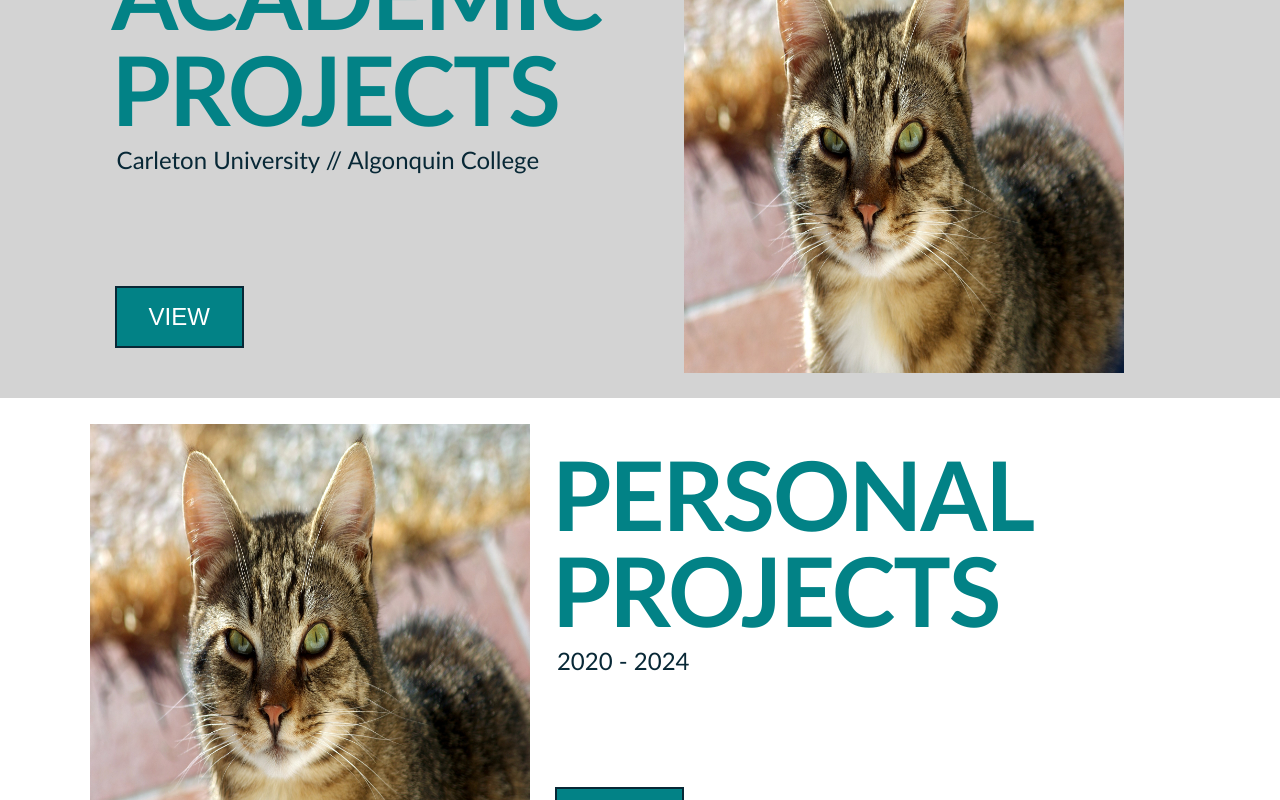
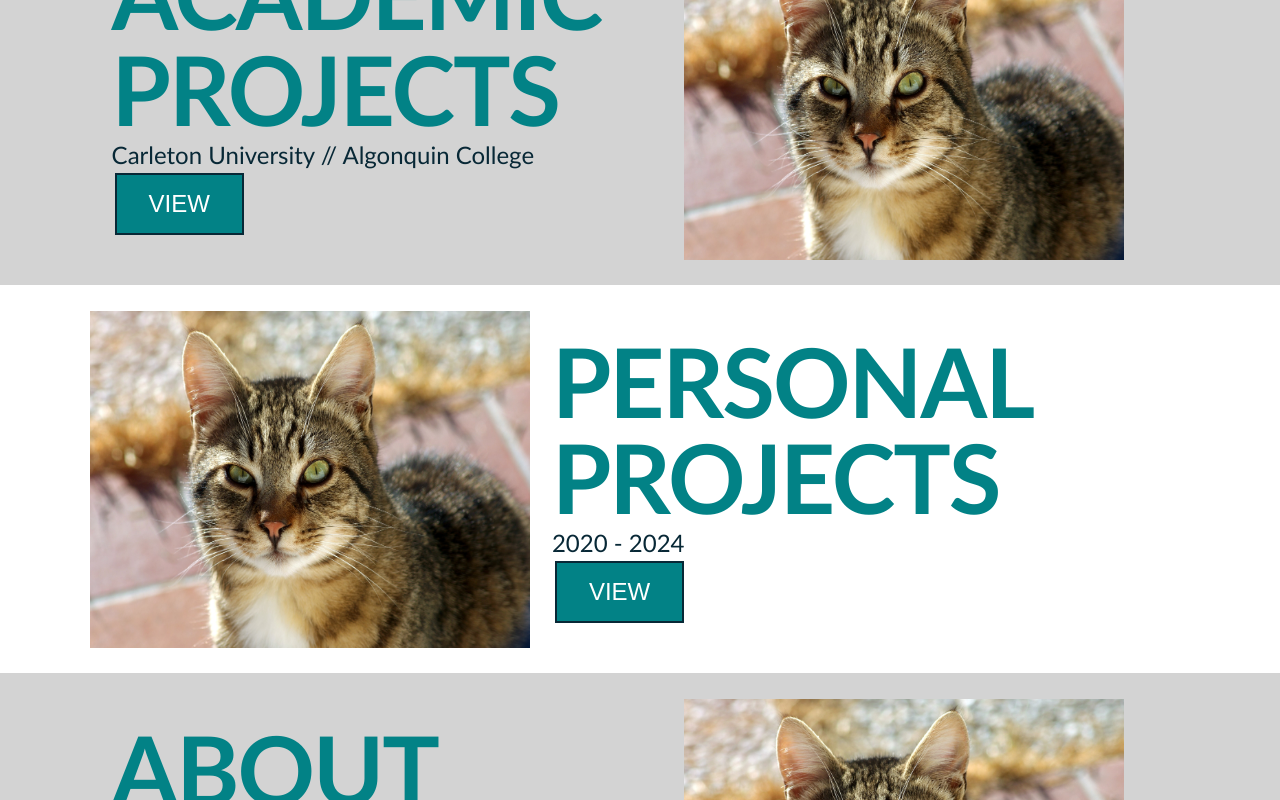
Before and after one commit to wakandacat/ellena-tzavelas, a React (Vite) app: page / in a window 1280 px wide. Shown: the part 960-1760 px from the top of the page. Built offline with nearby package versions, Linux system fonts and the light colour scheme.

Commit message:
basic about page

```diff
--- a/src/index.css
+++ b/src/index.css
@@ -51,14 +51,6 @@ body {
   top: 0%;
 }
 
-.sub-title{
-  margin: 5px;
-  font-weight: 400;
-  font-size: 1.5em;
-  color: var(--detail-color-2);
-  padding-bottom: 100px;
-}
-
 .nav-button {
   padding: 10px 15px;
   margin: 3px;
@@ -98,6 +90,13 @@ body {
   color: var(--detail-color);
 }
 
+.sub-title{
+  margin: 0px;
+  font-weight: 400;
+  font-size: 1.5em;
+  color: var(--detail-color-2);
+}
+
 a {
   text-decoration: none;
   color: var(--detail-color-2);
@@ -107,3 +106,7 @@ a {
 a:hover {
   color: var(--text-color);
 }
+
+.blurb {
+  color: var(--text-color);
+}
--- a/src/pageComponents/AboutPage.jsx
+++ b/src/pageComponents/AboutPage.jsx
@@ -1,11 +1,25 @@
 import React from "react";
-import Temp from '../aboutpageComponents/Temp.jsx';
+import '../styles/Cards.css';
+import '../styles/AboutPage.css';
 
 function AboutPage() {
 
     return (
         <>
-            <Temp/>
+            <div className="page-top card">
+                <div id="flex-container">
+                    <h1 className="title">ABOUT</h1>
+                    <h2 className="sub-title">ELLENA TZAVELAS</h2>
+                    <h3 className="blurb">hey guys its me this is temp text okkkkkkk teehee skjhgjk hjk hjkjkhjkhjhjjh fdbh gfhn fghn sg fg nfg hfgs hgfhn fgtsh gfhn gh gfh</h3>
+                </div>
+                <img src='src\assets\cat.jpg'/>
+            </div>
+            <div className="page-bottom card">
+                <div id="flex-container">
+                    <h2 className="sub-title">RESUME</h2>
+                    <h3 className="blurb">hey guys its me this is temp text okkkkkkk teehee skjhgjk hjk hjkjkhjkhjhjjh fdbh gfhn fghn sg fg nfg hfgs hgfhn fgtsh gfhn gh gfh</h3>
+                </div>
+            </div>
         </>
     );
 }
--- /dev/null
+++ b/src/styles/AboutPage.css
@@ -0,0 +1,7 @@
+.page-top {
+    padding: 10% 7% 2%;
+}
+
+.page-bottom {
+    background-color: var(--background-color);
+}
--- a/src/styles/Cards.css
+++ b/src/styles/Cards.css
@@ -20,3 +20,7 @@
     margin: 2%;
     text-align: start;
 }
+
+#flex-container > button {
+    margin-top: auto;
+}
```
Also changed, not shown: 1 other file (tests, documents, lock files or other folders).
